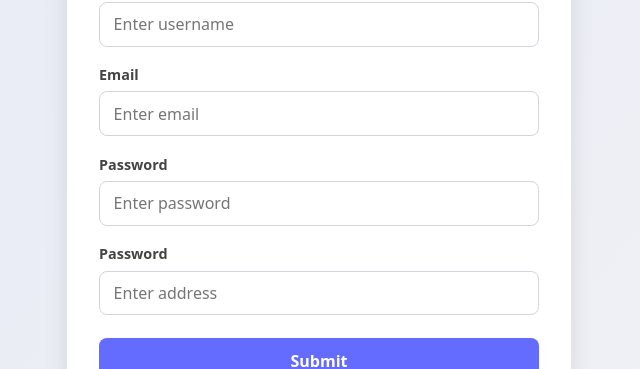
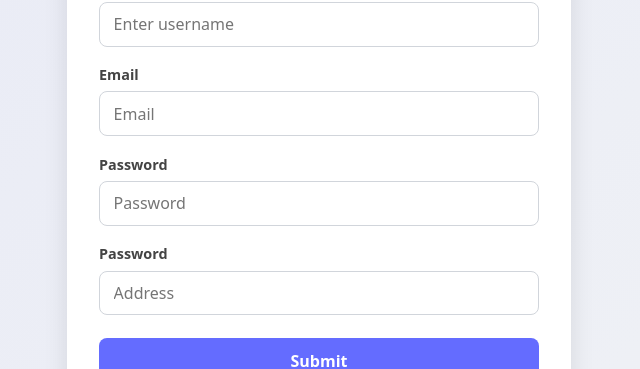
Before and after one commit to aiamagdi90/FeedbackLoop, a React (Vite) app: page / in a window 1280 px wide. Shown: the part 252-621 px from the top of the page, without its empty margins (321-961 px from the left). Built offline with nearby package versions, Linux system fonts and the light colour scheme.

Commit message:
name change

```diff
--- a/src/components/SubmitForm.jsx
+++ b/src/components/SubmitForm.jsx
@@ -34,7 +34,7 @@ export default function SubmitForm() {
           name="email"
           value={formData.email}
           onChange={handleChange}
-          placeholder="Enter email"
+          placeholder="Email"
           required
         />
       </label>
@@ -42,10 +42,10 @@ export default function SubmitForm() {
         Password
         <input
           type="password"
-          name="password"
+          name="assword"
           value={formData.password}
           onChange={handleChange}
-          placeholder="Enter password"
+          placeholder="Password"
           required
         />
       </label>
@@ -56,7 +56,7 @@ export default function SubmitForm() {
           name="address"
           value={formData.address}
           onChange={handleChange}
-          placeholder="Enter address"
+          placeholder="Address"
           required
         />
       </label>
```
